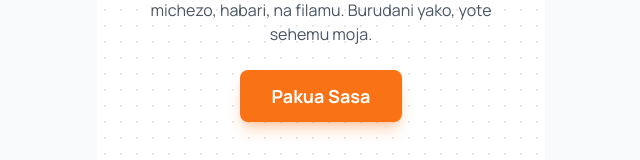
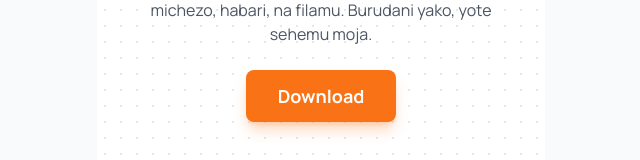
Before and after one commit to dsillydude/TownTvmx-landing, a plain HTML site: page index.html in a window 1280 px wide. Shown: the part 158-318 px from the top of the page, without its empty margins (319-959 px from the left). Drawn offline with nearby package versions, Linux system fonts and the light colour scheme.

Commit message:
Update index.html

```diff
--- a/index.html
+++ b/index.html
@@ -68,7 +68,7 @@
 
             <!-- Download Button -->
             <a href="https://github.com/dsillydude/TownTvmx-landing/releases/download/townmax/towntvmax.apk" class="inline-block bg-orange-500 text-white font-bold text-lg px-8 py-3 rounded-lg shadow-lg shadow-orange-500/30 transition-all duration-300 ease-in-out hover:bg-orange-600 hover:-translate-y-1" download>
-              Pakua Sasa
+              Download
             </a>
 
             <!-- Social Proof Section -->
```
